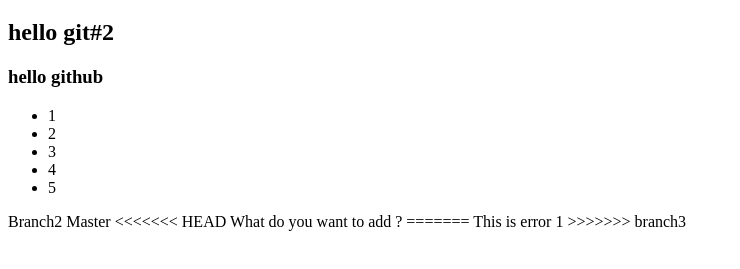
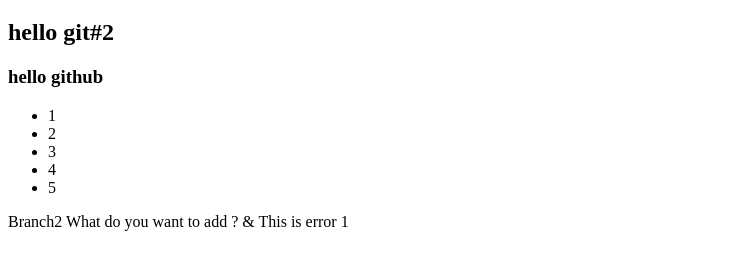
Before and after one commit to VChecherynda/my_projects, a plain HTML site: page index.html in a window 1280 px wide. Shown: the part 61-330 px from the top of the page, without its empty margins (0-740 px from the left). Drawn offline with Linux system fonts and the light colour scheme.

Commit message:
Fixed commit

```diff
--- a/index.html
+++ b/index.html
@@ -19,11 +19,7 @@
 
 	Branch2
 
-	Master
-<<<<<<< HEAD
-	What do you want to add ?
-=======
-	This is error 1
->>>>>>> branch3
+	What do you want to add ? &	This is error 1
+
 </body>
 </html>
```
